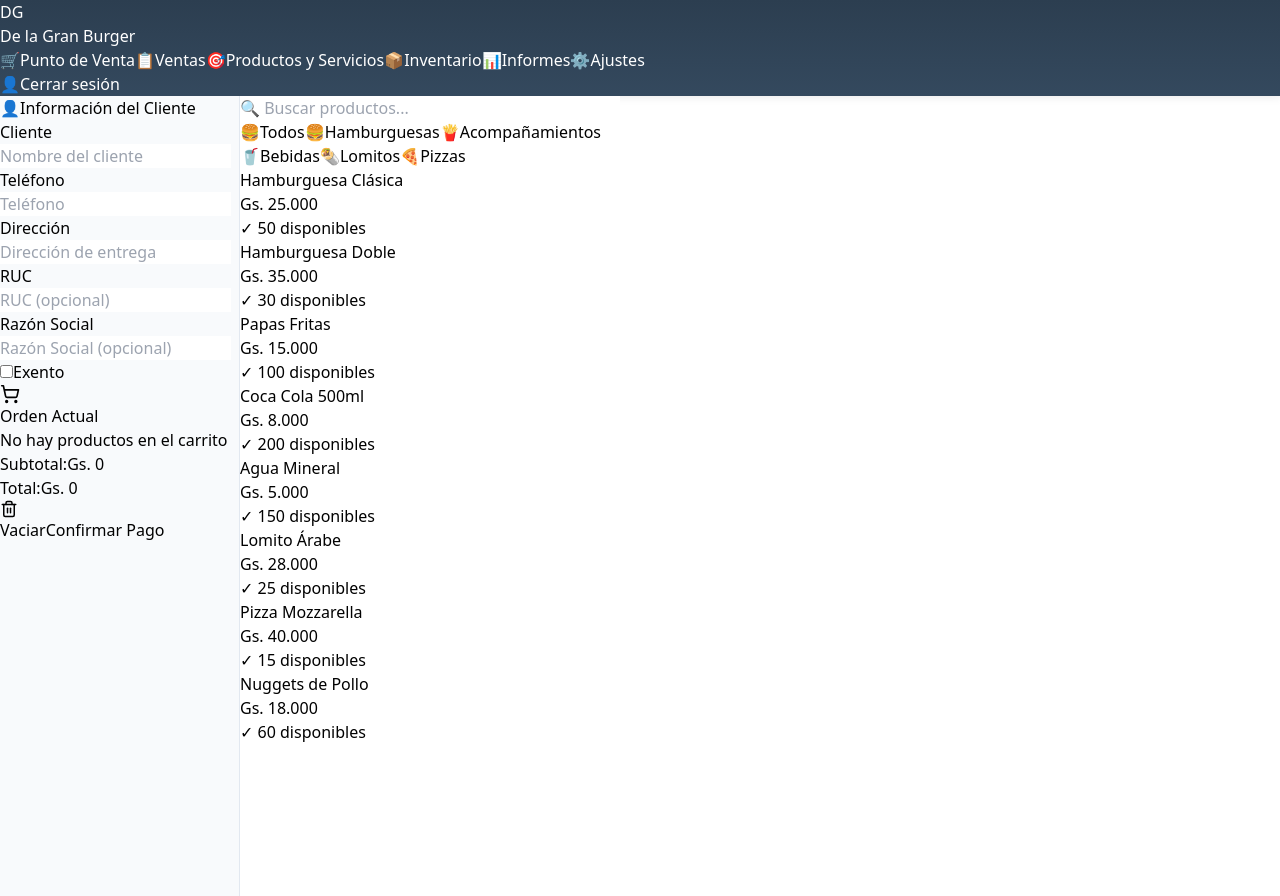
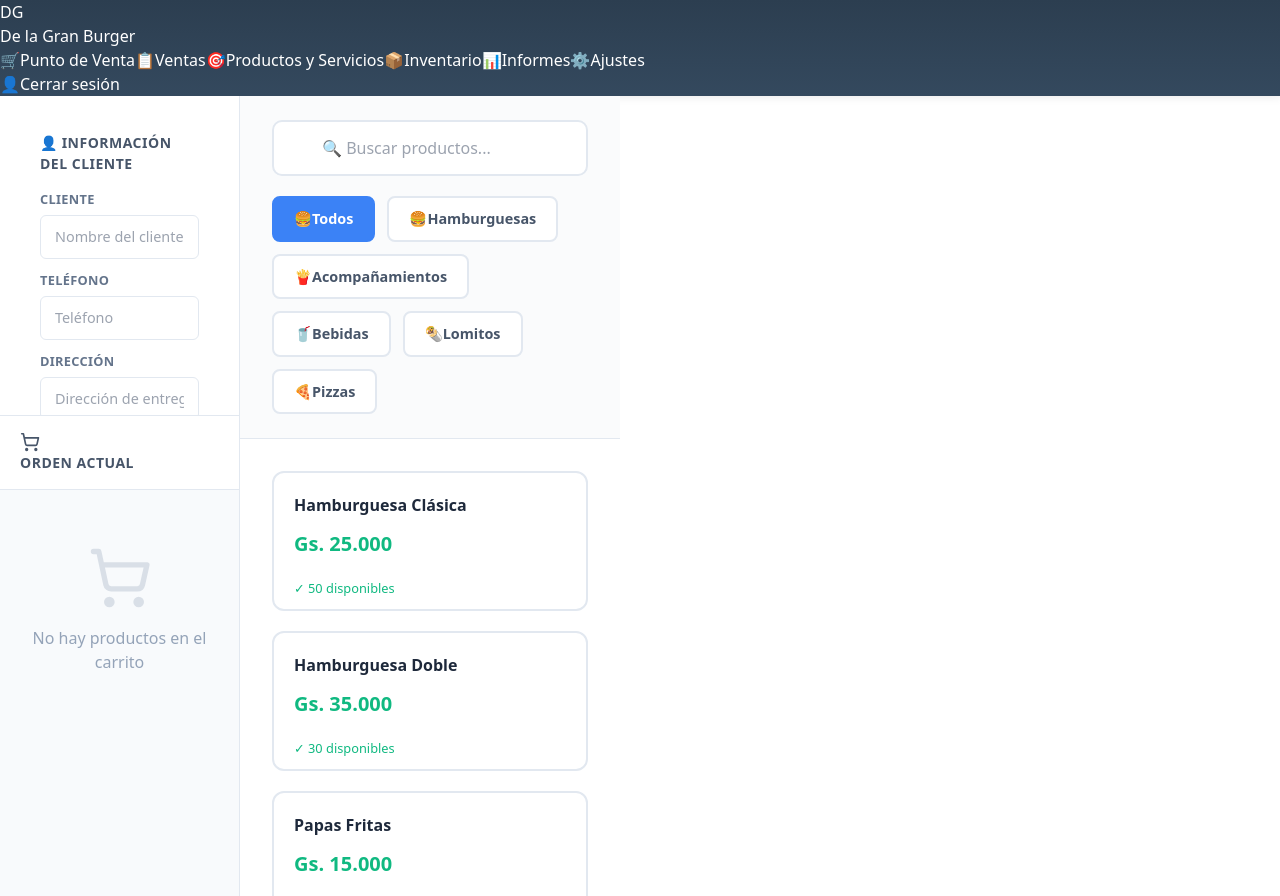
Before and after one commit to pedrocortti-cmd/sg-19d2f05f-f37b-44a8-8c08-37609d3831df-1771622501, a Next.js app: page / in a window 1280 px wide. Built offline with nearby package versions, Linux system fonts and the light colour scheme.

Commit message:
fix(pos): Align HTML structure with CSS classes for correct layout

```diff
--- a/src/pages/index.tsx
+++ b/src/pages/index.tsx
@@ -347,17 +347,18 @@ export default function POS() {
     <div className="pos-layout">
       {/* Panel Izquierdo: Cliente + Carrito */}
       <div className="pos-customer-panel">
-        <div className="pos-customer-info">
-          <button className="customer-toggle">
-            <span>👤</span>
-            Información del Cliente
-          </button>
+        {/* Sección de Cliente */}
+        <div className="pos-customer-section expanded">
+          <div className="pos-section-title">
+            <span>👤 Información del Cliente</span>
+          </div>
 
-          <div className="customer-form">
-            <div className="form-group">
-              <label>Cliente</label>
+          <div className="pos-customer-form">
+            <div className="pos-input-group">
+              <label className="pos-input-label">Cliente</label>
               <input
                 type="text"
+                className="pos-input"
                 placeholder="Nombre del cliente"
                 value={customerInfo.name}
                 onChange={(e) =>
@@ -366,10 +367,11 @@ export default function POS() {
               />
             </div>
 
-            <div className="form-group">
-              <label>Teléfono</label>
+            <div className="pos-input-group">
+              <label className="pos-input-label">Teléfono</label>
               <input
                 type="tel"
+                className="pos-input"
                 placeholder="Teléfono"
                 value={customerInfo.phone}
                 onChange={(e) =>
@@ -378,10 +380,11 @@ export default function POS() {
               />
             </div>
 
-            <div className="form-group">
-              <label>Dirección</label>
+            <div className="pos-input-group">
+              <label className="pos-input-label">Dirección</label>
               <input
                 type="text"
+                className="pos-input"
                 placeholder="Dirección de entrega"
                 value={customerInfo.address}
                 onChange={(e) =>
@@ -390,11 +393,12 @@ export default function POS() {
               />
             </div>
 
-            <div className="form-group">
-              <label>RUC</label>
+            <div className="pos-input-group">
+              <label className="pos-input-label">RUC (opcional)</label>
               <input
                 type="text"
-                placeholder="RUC (opcional)"
+                className="pos-input"
+                placeholder="RUC"
                 value={customerInfo.ruc || ""}
                 onChange={(e) =>
                   setCustomerInfo({ ...customerInfo, ruc: e.target.value })
@@ -402,11 +406,12 @@ export default function POS() {
               />
             </div>
 
-            <div className="form-group">
-              <label>Razón Social</label>
+            <div className="pos-input-group">
+              <label className="pos-input-label">Razón Social (opcional)</label>
               <input
                 type="text"
-                placeholder="Razón Social (opcional)"
+                className="pos-input"
+                placeholder="Razón Social"
                 value={customerInfo.businessName || ""}
                 onChange={(e) =>
                   setCustomerInfo({ ...customerInfo, businessName: e.target.value })
@@ -414,69 +419,72 @@ export default function POS() {
               />
             </div>
 
-            <div className="form-group-checkbox">
-              <label>
+            <div className="pos-checkbox-group">
               <input
                 type="checkbox"
+                id="exempt-checkbox"
                 checked={customerInfo.isExempt || false}
                 onChange={(e) =>
-                    setCustomerInfo({ ...customerInfo, isExempt: e.target.checked, exempt: e.target.checked })
+                  setCustomerInfo({
+                    ...customerInfo,
+                    isExempt: e.target.checked,
+                    exempt: e.target.checked
+                  })
                 }
               />
-                Exento
-              </label>
+              <label htmlFor="exempt-checkbox">Exento</label>
             </div>
           </div>
         </div>
 
-        <div className="pos-cart">
-          <div className="cart-header">
+        {/* Sección de Carrito */}
+        <div className="pos-cart-section">
+          <div className="pos-cart-header">
             <ShoppingCart size={20} />
-            <h3>Orden Actual</h3>
+            Orden Actual
           </div>
 
-          <div className="cart-items">
+          <div className="pos-cart-items">
             {cart.length === 0 ? (
-              <div className="cart-empty">
+              <div className="pos-cart-empty">
+                <ShoppingCart className="pos-cart-empty-icon" />
                 <p>No hay productos en el carrito</p>
               </div>
             ) : (
               cart.map((item) => (
-                <div key={item.product.id} className="cart-item">
-                  <div className="cart-item-info">
-                    <span className="cart-item-name">{item.product.name}</span>
-                    <span className="cart-item-price">
-                      Gs. {item.product.price.toLocaleString("es-PY")}
-                    </span>
-                  </div>
-
-                  <div className="cart-item-controls">
-                    <button
-                      onClick={() => updateQuantity(item.product.id, item.quantity - 1)}
-                      className="qty-btn"
-                    >
-                      <Minus size={16} />
-                    </button>
-
-                    <span className="cart-item-qty">{item.quantity}</span>
-
-                    <button
-                      onClick={() => updateQuantity(item.product.id, item.quantity + 1)}
-                      className="qty-btn"
-                    >
-                      <Plus size={16} />
-                    </button>
-
+                <div key={item.product.id} className="pos-cart-item">
+                  <div className="pos-cart-item-header">
+                    <span className="pos-cart-item-name">{item.product.name}</span>
                     <button
                       onClick={() => removeFromCart(item.product.id)}
-                      className="remove-btn"
+                      className="pos-cart-item-remove"
                     >
                       <Trash2 size={16} />
                     </button>
                   </div>
 
-                  <div className="cart-item-subtotal">
+                  <div className="pos-cart-item-controls">
+                    <div className="pos-quantity-control">
+                      <button
+                        onClick={() => updateQuantity(item.product.id, item.quantity - 1)}
+                        className="pos-quantity-btn"
+                      >
+                        <Minus size={16} />
+                      </button>
+
+                      <span className="pos-quantity-display">{item.quantity}</span>
+
+                      <button
+                        onClick={() => updateQuantity(item.product.id, item.quantity + 1)}
+                        className="pos-quantity-btn"
+                      >
+                        <Plus size={16} />
+                      </button>
+                    </div>
+
+                    <span className="pos-cart-item-price">
                       Gs. {(item.product.price * item.quantity).toLocaleString("es-PY")}
+                    </span>
                   </div>
                 </div>
               ))
@@ -484,12 +492,17 @@ export default function POS() {
           </div>
 
           {cart.length > 0 && (
-            <div className="cart-discount">
-              <label>Descuento</label>
-              <div className="discount-controls">
+            <div className="pos-cart-footer">
+              {/* Descuento */}
+              <div className="pos-discount-section">
+                <div className="pos-input-group">
+                  <label className="pos-input-label">Descuento</label>
+                  <div style={{ display: 'flex', gap: '0.5rem' }}>
                     <select
                       value={discountType}
                       onChange={(e) => setDiscountType(e.target.value as "percentage" | "amount")}
+                      className="pos-input"
+                      style={{ width: '80px' }}
                     >
                       <option value="percentage">%</option>
                       <option value="amount">Gs.</option>
@@ -500,98 +513,110 @@ export default function POS() {
                       value={discountValue}
                       onChange={(e) => setDiscountValue(Number(e.target.value))}
                       placeholder="0"
+                      className="pos-input"
                     />
                   </div>
                 </div>
-          )}
+              </div>
 
-          {cart.length > 0 && (
-            <div className="cart-note">
-              <label>Nota</label>
+              {/* Nota */}
+              <div className="pos-note-section">
+                <div className="pos-input-group">
+                  <label className="pos-input-label">Nota del pedido</label>
                   <textarea
-                placeholder="Nota del pedido (opcional)"
+                    placeholder="Comentarios o instrucciones especiales..."
                     value={orderNote}
                     onChange={(e) => setOrderNote(e.target.value)}
                     rows={2}
+                    className="pos-input"
+                    style={{ resize: 'vertical', minHeight: '60px' }}
                   />
                 </div>
-          )}
+              </div>
 
-          {cart.length > 0 && (
-            <div className="cart-order-type">
+              {/* Tipo de Orden */}
+              <div className="pos-order-type">
                 <button
-                className={`order-type-btn ${orderType === "delivery" ? "active" : ""}`}
+                  className={`pos-order-type-btn ${orderType === "delivery" ? "active" : ""}`}
                   onClick={() => setOrderType("delivery")}
                 >
                   🛵 Delivery
                 </button>
                 <button
-                className={`order-type-btn ${orderType === "pickup" ? "active" : ""}`}
+                  className={`pos-order-type-btn ${orderType === "pickup" ? "active" : ""}`}
                   onClick={() => setOrderType("pickup")}
                 >
                   🚶 Para Retirar
                 </button>
                 <button
-                className={`order-type-btn ${orderType === "dineIn" ? "active" : ""}`}
+                  className={`pos-order-type-btn ${orderType === "dineIn" ? "active" : ""}`}
                   onClick={() => setOrderType("dineIn")}
                 >
                   🍽️ En Local
                 </button>
               </div>
-          )}
 
-          <div className="cart-summary">
-            <div className="summary-row">
-              <span>Subtotal:</span>
-              <span>Gs. {subtotal.toLocaleString("es-PY")}</span>
+              {/* Total */}
+              <div className="pos-total-section">
+                <div className="pos-total-row">
+                  <span className="pos-total-label">Subtotal:</span>
+                  <span className="pos-total-value">Gs. {subtotal.toLocaleString("es-PY")}</span>
                 </div>
                 {discountAmount > 0 && (
-              <div className="summary-row discount">
-                <span>Descuento:</span>
-                <span>-Gs. {discountAmount.toLocaleString("es-PY")}</span>
+                  <div className="pos-total-row">
+                    <span className="pos-total-label">Descuento:</span>
+                    <span className="pos-total-value">-Gs. {discountAmount.toLocaleString("es-PY")}</span>
                   </div>
                 )}
-            <div className="summary-row total">
-              <span>Total:</span>
-              <span>Gs. {cartTotal.toLocaleString("es-PY")}</span>
+                <div className="pos-total-row pos-total-final">
+                  <span className="pos-total-label">Total:</span>
+                  <span className="pos-total-value">Gs. {cartTotal.toLocaleString("es-PY")}</span>
                 </div>
               </div>
 
-          <div className="cart-actions">
+              {/* Botones de Acción */}
+              <div className="pos-action-buttons">
+                <div className="pos-action-buttons-row">
                   <button
-              className="btn-clear"
+                    className="pos-btn pos-btn-clear"
                     onClick={clearCart}
-              disabled={cart.length === 0}
                   >
                     <Trash2 size={18} />
                     Vaciar
                   </button>
+                </div>
+                <div className="pos-action-buttons-row">
                   <button
-              className="btn-pay"
+                    className="pos-btn pos-btn-pay"
                     onClick={() => setShowPaymentModal(true)}
-              disabled={cart.length === 0}
                   >
                     Confirmar Pago
                   </button>
                 </div>
               </div>
             </div>
+          )}
+        </div>
+      </div>
 
+      {/* Panel Central: Productos */}
       <div className="pos-products-panel">
-        <div className="products-search">
+        <div className="pos-products-header">
+          <div className="pos-search-bar">
             <input
               type="text"
+              className="pos-search-input"
               placeholder="🔍 Buscar productos..."
               value={searchTerm}
               onChange={(e) => setSearchTerm(e.target.value)}
             />
           </div>
 
-        <div className="products-categories">
+          <div className="pos-categories">
             {CATEGORIES.map((category) => (
               <button
                 key={category.id}
-              className={`category-btn ${
+                className={`pos-category-btn ${
                   selectedCategory === category.name ? "active" : ""
                 }`}
                 onClick={() => setSelectedCategory(category.name)}
@@ -601,25 +626,31 @@ export default function POS() {
               </button>
             ))}
           </div>
+        </div>
 
-        <div className="products-grid">
+        <div className="pos-products-grid">
           {filteredProducts.map((product) => (
             <div
               key={product.id}
-              className={`product-card ${product.stock !== undefined && product.stock <= 0 ? 'out-of-stock' : ''}`}
+              className={`pos-product-card ${
+                product.stock !== undefined && product.stock <= 0 ? 'out-of-stock' : ''
+              }`}
               onClick={() => addToCart(product)}
+              style={{ cursor: product.stock !== undefined && product.stock <= 0 ? 'not-allowed' : 'pointer' }}
             >
-              <div className="product-info">
-                <h4>{product.name}</h4>
-                <p className="product-price">Gs. {product.price.toLocaleString("es-PY")}</p>
+              <div className="pos-product-name">{product.name}</div>
+              <div className="pos-product-price">Gs. {product.price.toLocaleString("es-PY")}</div>
               {product.stock !== undefined && (
-                  <p className="product-stock">
+                <div style={{
+                  fontSize: '0.8rem',
+                  color: product.stock <= 0 ? '#ef4444' : product.stock < 10 ? '#f59e0b' : '#10b981',
+                  marginTop: '0.5rem'
+                }}>
                   {product.stock <= 0 ? '❌ Agotado' :
                    product.stock < 10 ? `⚠️ ${product.stock} disponibles` :
                    `✓ ${product.stock} disponibles`}
-                  </p>
+                </div>
               )}
-              </div>
             </div>
           ))}
         </div>
```
Also changed, not shown: 1 other file (tests, documents, lock files or other folders). Lines whose indentation alone changed are shown as unchanged.
